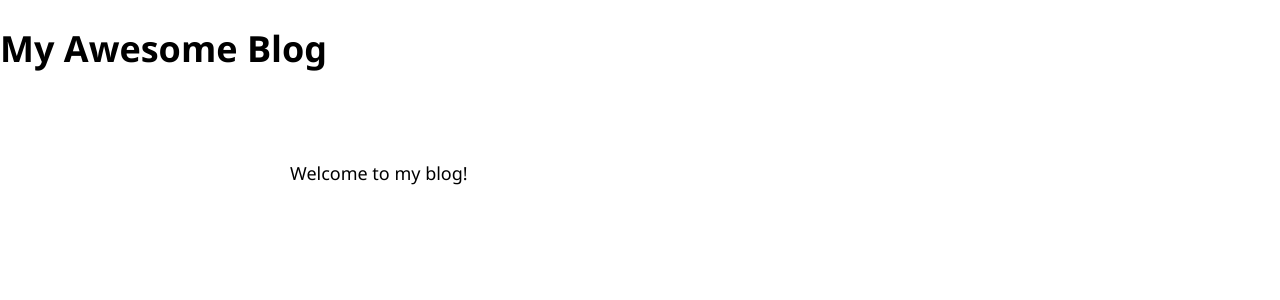
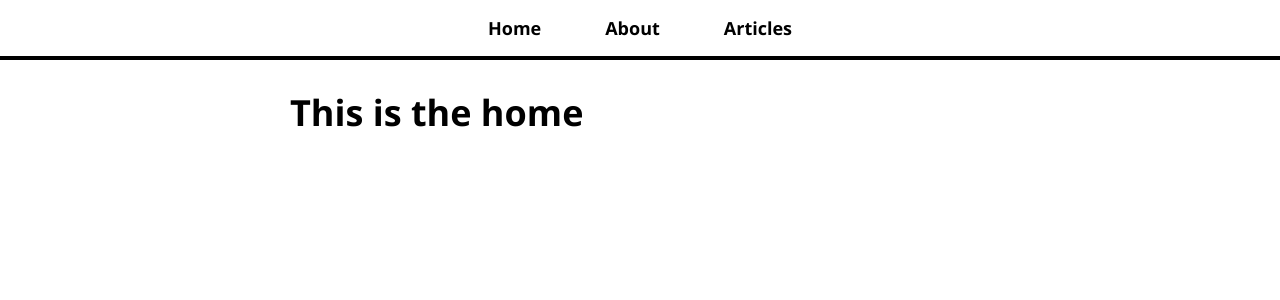
Before and after one commit to ejkim000/my-blog, a React (Create React App) app: page / in a window 1280 px wide. Shown: the top 300 px of the page. Built offline with nearby package versions, Linux system fonts and the light colour scheme.

Commit message:
add routes and navbar

```diff
--- a/package.json
+++ b/package.json
@@ -8,6 +8,7 @@
     "@testing-library/user-event": "^13.5.0",
     "react": "^18.2.0",
     "react-dom": "^18.2.0",
+    "react-router-dom": "^6.15.0",
     "react-scripts": "5.0.1",
     "web-vitals": "^2.1.4"
   },
--- a/src/App.js
+++ b/src/App.js
@@ -1,11 +1,26 @@
 import "./App.css";
+import { BrowserRouter, Routes, Route } from "react-router-dom";
+import NavBar from "./NavBar";
+import AboutPage from "./pages/AboutPage";
+import HomePage from "./pages/HomePage";
+import ArticleListPage from "./pages/ArticleListPage";
+import ArticlePage from "./pages/ArticlePage";
 
 function App() {
   return (
-    <div className="App">
-      <h1> My Awesome Blog</h1>
-      <div id="page-body">Welcome to my blog!</div>
-    </div>
+    <BrowserRouter>
+      <div className="App">
+        <NavBar />
+        <div id="page-body">
+          <Routes>
+            <Route path="/" element={<HomePage />} />
+            <Route path="/about" element={<AboutPage />} />
+            <Route path="/articles" element={<ArticleListPage />} />
+            <Route path="/articles/:articleId" element={<ArticlePage />} />
+          </Routes>
+        </div>
+      </div>
+    </BrowserRouter>
   );
 }
 
--- /dev/null
+++ b/src/NavBar.js
@@ -0,0 +1,21 @@
+import { Link } from "react-router-dom";
+
+function NavBar() {
+  return (
+    <nav>
+      <ul>
+        <li>
+          <Link to="/">Home</Link>
+        </li>
+        <li>
+          <Link to="/about">About</Link>
+        </li>
+        <li>
+          <Link to="/articles">Articles</Link>
+        </li>
+      </ul>
+    </nav>
+  );
+}
+
+export default NavBar;
```
Also changed, not shown: 1 other file (tests, documents, lock files or other folders).
